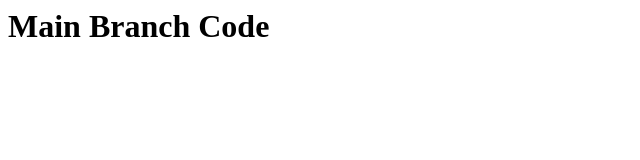
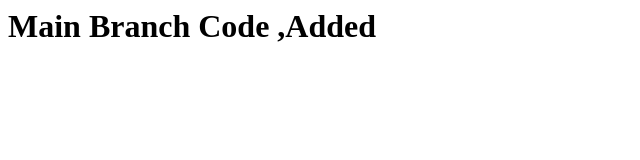
Before and after one commit to namelakshmi/Branches-28r, a plain HTML site: page index.html in a window 1280 px wide. Shown: the whole page, without its empty margins (0-640 px from the left). Drawn offline with Linux system fonts and the light colour scheme.

Commit message:
Main Modified

```diff
--- a/index.html
+++ b/index.html
@@ -1,3 +1,3 @@
 <h1>
-    Main Branch Code
+    Main Branch Code ,Added
 </h1>
```
